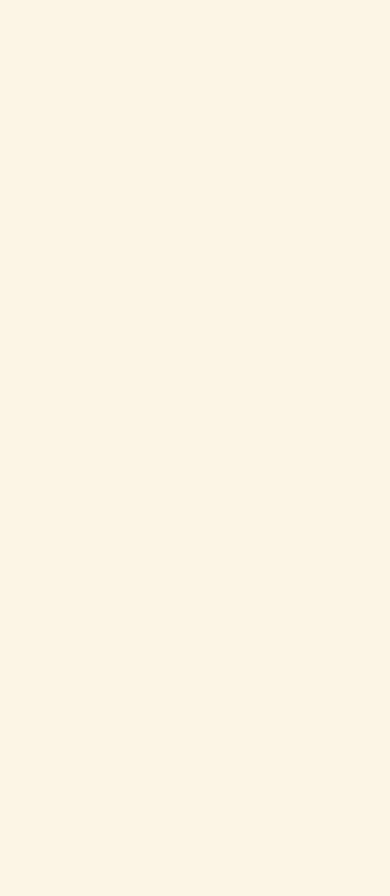
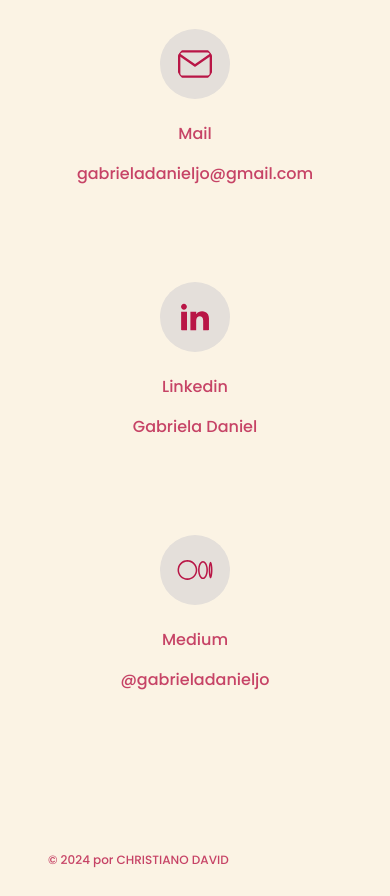
Before and after one commit to christianodavid/GabrielaDanielPortfolio, a React (Vite) app: page / in a window 390 px wide. Shown: the part 6800-7696 px from the top of the page. Before the commit the page ends 6375 px from the top, so only its background shows below. Built offline with nearby package versions, Linux system fonts and the light colour scheme; a web font is replaced by a local one.

Commit message:
feat: implemented Contact Section

```diff
--- a/src/App.jsx
+++ b/src/App.jsx
@@ -7,6 +7,7 @@ import ChroniclesSection from "./components/pages/home/ChroniclesSection/Chronic
 import ChroniclesData from "./components/pages/home/ChroniclesSection/data/ChroniclesData";
 import MagazineSection from "./components/pages/home/MagazineSection/MagazineSection";
 import AudiovisualsSection from "./components/pages/home/AudiovisualsSection/AudiovisualsSection";
+import ContactSection from "./components/pages/home/ContactSection/ContactSection";
 
 const App = () => {
   return (
@@ -21,6 +22,7 @@ const App = () => {
       ))}
       <MagazineSection />
       <AudiovisualsSection />
+      <ContactSection />
     </>
   );
 };
--- /dev/null
+++ b/src/components/pages/home/ContactSection/ContactItems/ContactItems.jsx
@@ -0,0 +1,24 @@
+import styles from "./ContactItems.module.css";
+import MenuLink from "../../../../ui/MenuLink/MenuLink";
+
+const ContactItems = ({ data }) => {
+  return (
+    <div className={styles.contact_item__container}>
+      <MenuLink href={data.link} target="_blank">
+        <img
+          className={styles.contact_item__image}
+          src={`svg/${data.icon}.svg`}
+          alt={data.heading}
+        />
+      </MenuLink>
+      <MenuLink href={data.link} target="_blank">
+        {data.heading}
+      </MenuLink>
+      <MenuLink href={data.link} target="_blank">
+        {data.subheading}
+      </MenuLink>
+    </div>
+  );
+};
+
+export default ContactItems;
--- /dev/null
+++ b/src/components/pages/home/ContactSection/ContactItems/ContactItems.module.css
@@ -0,0 +1,15 @@
+.contact_item__container {
+  display: flex;
+  flex-direction: column;
+  align-items: center;
+  justify-content: space-between;
+  gap: 1rem;
+}
+
+.contact_item__image {
+  width: 70px;
+  height: 70px;
+  padding: 1rem;
+  border-radius: 100%;
+  background-color: #e4dfda;
+}
--- /dev/null
+++ b/src/components/pages/home/ContactSection/ContactSection.jsx
@@ -0,0 +1,25 @@
+import styles from "./ContactSection.module.css";
+import Section from "../../../ui/Section/Section";
+import SectionTitle from "../../../ui/SectionTitle/SectionTitle";
+import ContactData from "./data/ContactData";
+import ContactItems from "./ContactItems/ContactItems";
+
+const ContactSection = () => {
+  const currentYear = new Date().getFullYear();
+
+  return (
+    <Section id="contact">
+      <SectionTitle>Contato</SectionTitle>
+      <div className={styles.section_contact__container}>
+        {ContactData.map((data, index) => (
+          <ContactItems key={index} data={data} />
+        ))}
+        <footer className={styles.footer}>
+          © {currentYear} por CHRISTIANO DAVID
+        </footer>
+      </div>
+    </Section>
+  );
+};
+
+export default ContactSection;
--- /dev/null
+++ b/src/components/pages/home/ContactSection/ContactSection.module.css
@@ -0,0 +1,28 @@
+.section_contact__container {
+  padding: 6rem 3rem;
+  margin-bottom: 2rem;
+  display: flex;
+  align-items: center;
+  justify-content: center;
+  gap: 6rem;
+  position: relative;
+}
+
+.footer {
+  padding-left: 3rem;
+  width: 100%;
+  position: absolute;
+  bottom: -5rem;
+  left: 0;
+  font-family: var(--font-poppins);
+  color: rgba(185, 22, 70, 0.8);
+  font-size: var(--text-xs-font-size);
+  line-height: var(--text-xs-line-height);
+  font-weight: 500;
+}
+
+@media (max-width: 1024px) {
+  .section_contact__container {
+    flex-direction: column;
+  }
+}
--- /dev/null
+++ b/src/components/pages/home/ContactSection/data/ContactData.jsx
@@ -0,0 +1,28 @@
+const ContactData = [
+  {
+    link: "https://api.whatsapp.com/send?phone=5541995498741",
+    icon: "phone",
+    heading: "Whatsapp",
+    subheading: "(41) 9 9549-8741",
+  },
+  {
+    link: "mailto:gabrieladanieljo@gmail.com",
+    icon: "mail",
+    heading: "Mail",
+    subheading: "gabrieladanieljo@gmail.com",
+  },
+  {
+    link: "https://www.linkedin.com/in/gabrielasdaniel/",
+    icon: "linkedin",
+    heading: "Linkedin",
+    subheading: "Gabriela Daniel",
+  },
+  {
+    link: "https://medium.com/@gabrieladanieljo",
+    icon: "medium",
+    heading: "Medium",
+    subheading: "@gabrieladanieljo",
+  },
+];
+
+export default ContactData;
```
